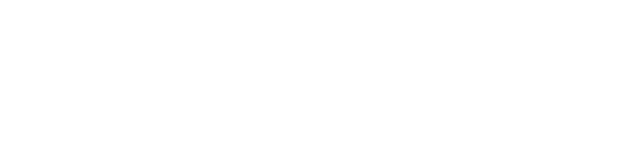
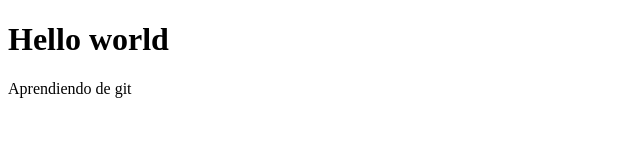
Before and after one commit to HoracioMonsivais/git.prueba1, a plain HTML site: page index.html in a window 1280 px wide. Shown: the whole page, without its empty margins (0-640 px from the left). Drawn offline with Linux system fonts and the light colour scheme.

Commit message:
Agregado un hola mundo y parrafo en la pagina

```diff
--- a/index.html
+++ b/index.html
@@ -7,6 +7,7 @@
     <title>Primera página</title>
 </head>
 <body>
-
+    <h1>Hello world</h1>
+    <p>Aprendiendo de git</p>
 </body>
 </html>
```
